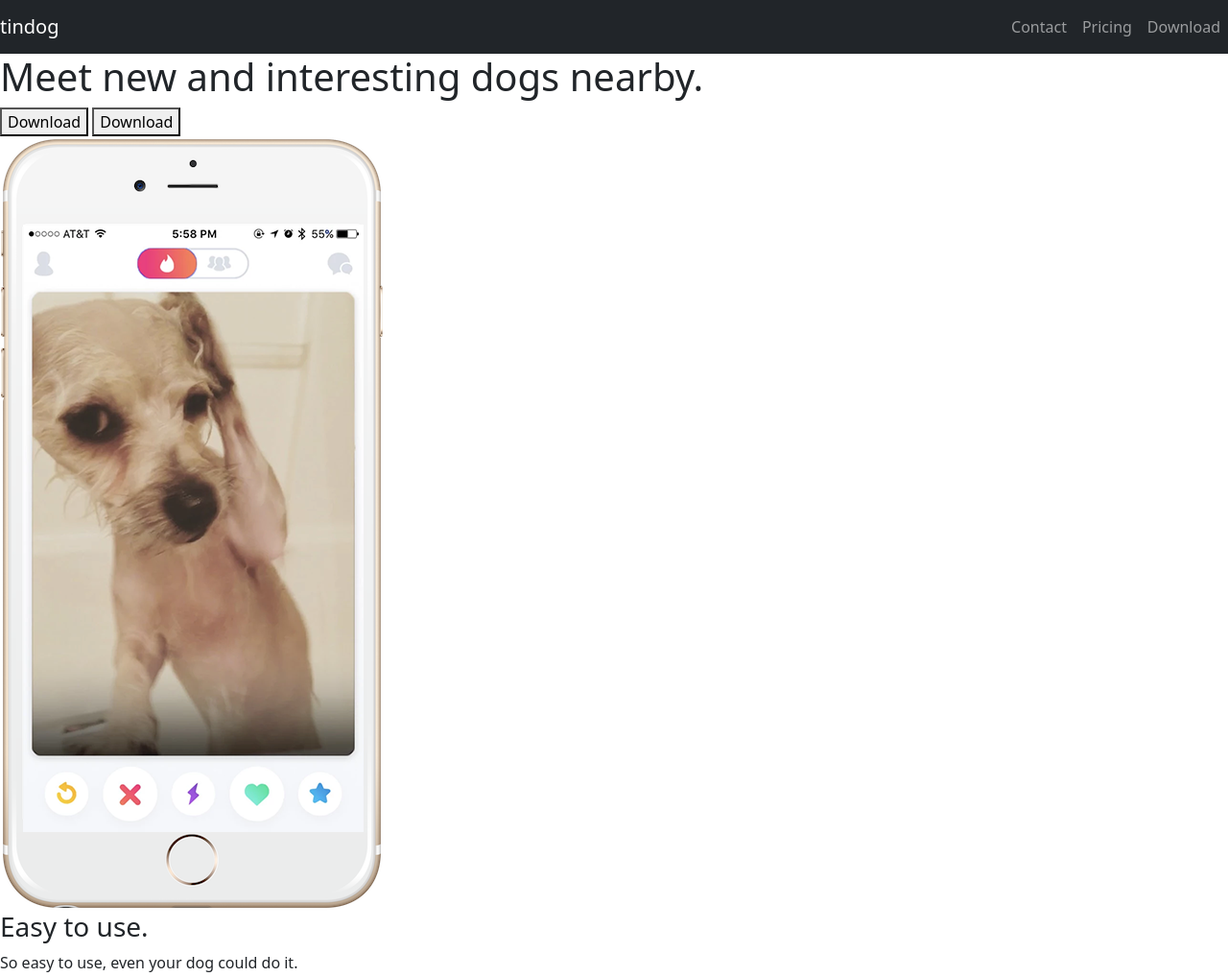
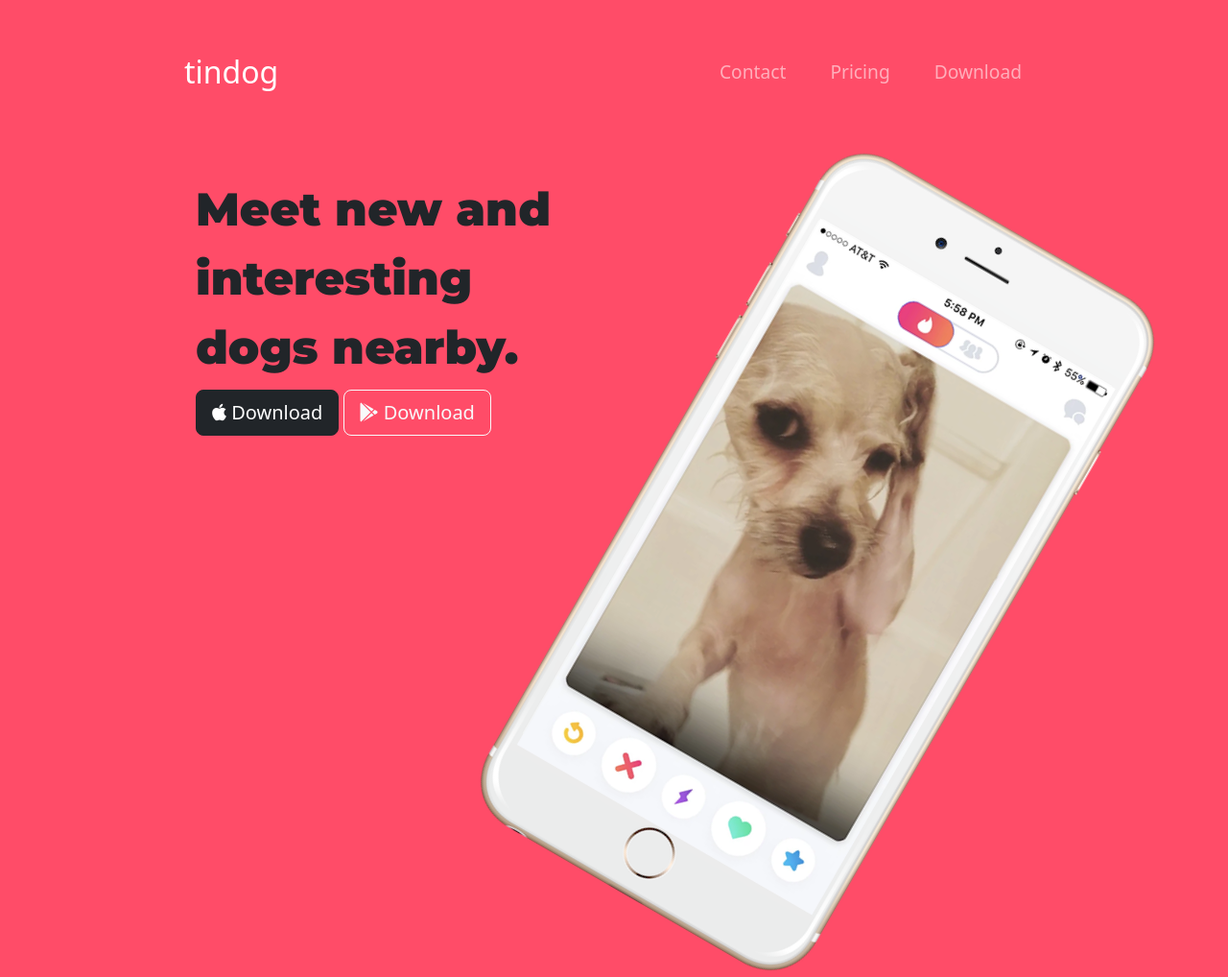
Before and after one commit to nlangerbeins/bootstrap-tindog-website, a plain HTML site: page index.html in a window 1280 px wide. Shown: the top 1018 px of the page at 96% size. Drawn offline with nearby package versions, Linux system fonts and the light colour scheme.

```diff
--- a/css/styles.css
+++ b/css/styles.css
@@ -0,0 +1,31 @@
+#title {
+    background-color: #ff4c68;
+}
+
+.navbar-brand {
+    font-size: 2rem;
+}
+
+.nav-item {
+    padding: 0 15px;
+    font-size: 1.2rem;
+}
+
+h1 {
+    font-family: 'Montserrat', sans-serif;
+    font-size: 3rem;
+    line-height: 1.5;
+    font-weight: 900;
+}
+
+.container-fluid {
+    padding: 3% 15%;
+}
+
+.content {
+    margin: 70px 0;
+}
+
+.dog {
+    transform: rotate(30deg);
+}
--- a/index.html
+++ b/index.html
@@ -1,19 +1,20 @@
 <!DOCTYPE html>
 <html>
-
 <head>
   <meta charset="utf-8">
   <title>TinDog</title>
+  <link href="https://cdn.jsdelivr.net/npm/bootstrap@5.3.0-alpha1/dist/css/bootstrap.min.css" rel="stylesheet" integrity="sha384-GLhlTQ8iRABdZLl6O3oVMWSktQOp6b7In1Zl3/Jr59b6EGGoI1aFkw7cmDA6j6gD" crossorigin="anonymous">
   <link rel="stylesheet" href="css/styles.css">
-  <link href="https://cdn.jsdelivr.net/npm/bootstrap@5.3.0-alpha1/dist/css/bootstrap.min.css" rel="stylesheet" integrity="sha384-GLhlTQ8iRABdZLl6O3oVMWSktQOp6b7In1Zl3/Jr59b6EGGoI1aFkw7cmDA6j6gD" crossorigin="anonymous">
+  <link rel="preconnect" href="https://fonts.googleapis.com">
+  <link rel="preconnect" href="https://fonts.gstatic.com" crossorigin>
+  <link href="https://fonts.googleapis.com/css2?family=Montserrat:wght@100;400;900&family=Ubuntu&display=swap" rel="stylesheet">
+  <script src="https://kit.fontawesome.com/121cc6eec0.js" crossorigin="anonymous"></script>
 </head>
-
 <body>
-
   <section id="title">
-
+      <div class="container-fluid">
     <!-- Nav Bar -->
-    <nav class="navbar navbar-expand-lg navbar-dark bg-dark">
+        <nav class="navbar navbar-expand-lg navbar-dark">
           <a class="navbar-brand" href="">tindog</a>
           <button class="navbar-toggler" type="button" data-bs-toggle="collapse" data-bs-target="#navbarTogglerDemo02" aria-controls="navbarTogglerDemo02" aria-expanded="false" aria-label="Toggle navigation">
             <span class="navbar-toggler-icon"></span>
@@ -32,20 +33,20 @@
               </ul>
           </div>
       </nav>
-
-
-
     <!-- Title -->
-
-    <div>
+      <div class="row content">
+        <div class="col-lg-6">
           <h1>Meet new and interesting dogs nearby.</h1>
-      <button type="button">Download</button>
-      <button type="button">Download</button>
+          <button type="button" class="btn btn-dark btn-lg">
+            <i class="fa-brands fa-apple"></i> Download</button>
+          <button type="button" class="btn btn-outline-light btn-lg">
+            <i class="fa-brands fa-google-play"></i> Download</button>
         </div>
-    <div>
-      <img src="images/iphone6.png" alt="iphone-mockup">
+        <div class="col-lg-6">
+          <img class="dog" src="images/iphone6.png" alt="iphone-mockup">
         </div>
-
+      </div>
+    </div>
   </section>
 
 
@@ -144,7 +145,6 @@
     <p>© Copyright TinDog</p>
 
   </footer>
-
   <script src="https://cdn.jsdelivr.net/npm/bootstrap@5.3.0-alpha1/dist/js/bootstrap.bundle.min.js" integrity="sha384-w76AqPfDkMBDXo30jS1Sgez6pr3x5MlQ1ZAGC+nuZB+EYdgRZgiwxhTBTkF7CXvN" crossorigin="anonymous"></script>
 </body>
 
```
Lines whose indentation alone changed are shown as unchanged.
